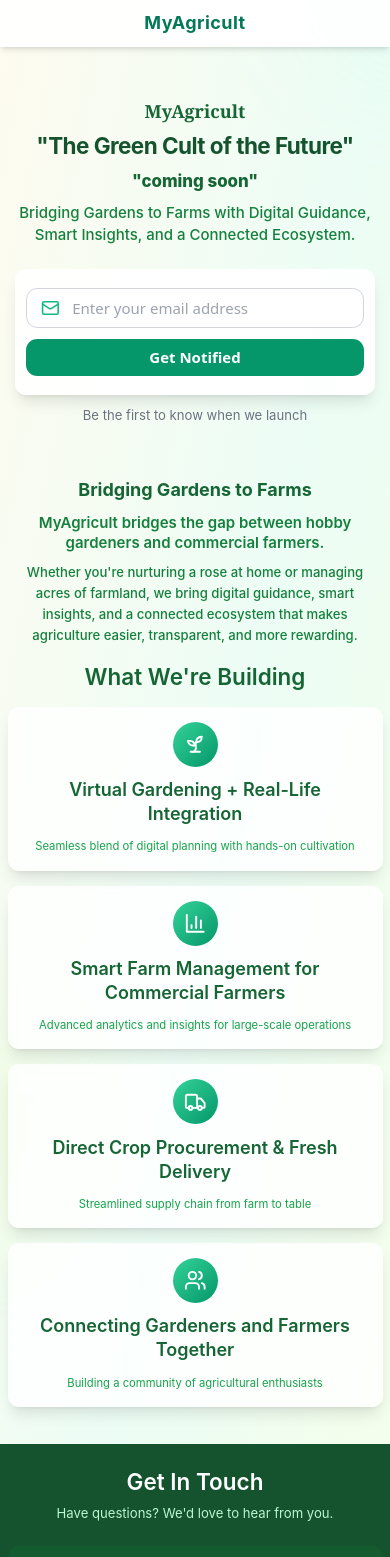
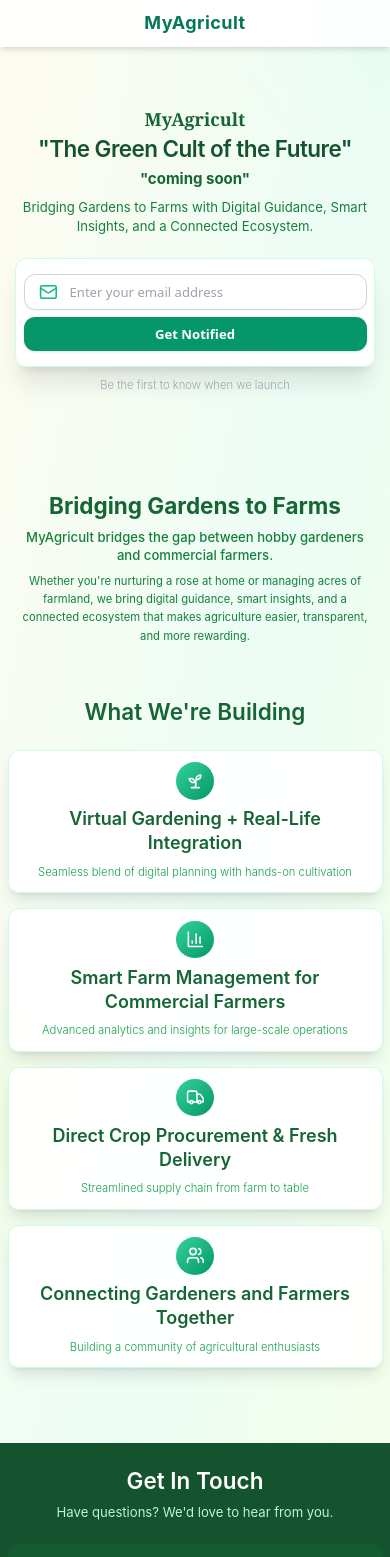
Before and after one commit to TheAPDev/MyAgricult, a React (Vite) app: page / in a window 390 px wide. Shown: the top 1557 px of the page. Built offline with nearby package versions, Linux system fonts and the light colour scheme.

Commit message:
style: polish mobile view for professional look and spacing

```diff
--- a/src/components/About.tsx
+++ b/src/components/About.tsx
@@ -2,15 +2,15 @@ import React from 'react';
 
 const About: React.FC = () => {
   return (
-    <section className="mb-12 sm:mb-20 animate-fade-in-delay-1">
+    <section className="mb-14 sm:mb-24 animate-fade-in-delay-1">
       <div className="max-w-full sm:max-w-5xl mx-auto text-center px-2">
-        <h2 className="text-xl sm:text-2xl md:text-4xl font-bold text-green-800 mb-3 sm:mb-4 leading-tight text-center">
+        <h2 className="text-lg sm:text-2xl md:text-4xl font-bold text-green-800 mb-2 sm:mb-4 leading-tight text-center">
           Bridging Gardens to Farms
         </h2>
-        <p className="text-base sm:text-lg md:text-xl font-semibold text-green-700 mb-2 leading-snug text-center">
+        <p className="text-sm sm:text-base md:text-lg font-medium text-green-700 mb-2 leading-snug text-center">
           MyAgricult bridges the gap between hobby gardeners and commercial farmers.
         </p>
-        <p className="text-sm sm:text-base md:text-lg font-medium text-green-700 leading-relaxed max-w-full sm:max-w-3xl mx-auto text-center">
+        <p className="text-xs sm:text-sm md:text-base font-normal text-green-700 leading-relaxed max-w-full sm:max-w-3xl mx-auto text-center">
           Whether you're nurturing a rose at home or managing acres of farmland, we bring digital guidance, smart insights, and a connected ecosystem that makes agriculture easier, transparent, and more rewarding.
         </p>
       </div>
--- a/src/components/Features.tsx
+++ b/src/components/Features.tsx
@@ -26,9 +26,9 @@ const features = [
 
 const Features: React.FC = () => {
   return (
-    <section className="mb-12 sm:mb-20">
-      <div className="text-center mb-8 sm:mb-12 px-2">
-        <h2 className="text-lg sm:text-2xl md:text-3xl font-semibold text-forest-800 mb-3 sm:mb-4">
+    <section className="mb-14 sm:mb-24">
+      <div className="text-center mb-6 sm:mb-12 px-2">
+        <h2 className="text-base sm:text-2xl md:text-3xl font-semibold text-forest-800 mb-2 sm:mb-4">
           What We're Building
         </h2>
       </div>
@@ -36,16 +36,16 @@ const Features: React.FC = () => {
         {features.map((feature, index) => (
           <div
             key={index}
-            className={`group bg-white/80 backdrop-blur-sm rounded-xl p-4 sm:p-6 shadow-lg hover:shadow-xl transition-all duration-300 transform hover:-translate-y-1 animate-fade-in-delay-2 feature-delay-${index + 1}`}
+            className={`group bg-white/95 backdrop-blur-sm rounded-xl p-3 sm:p-6 shadow-lg hover:shadow-xl transition-all duration-300 transform hover:-translate-y-1 animate-fade-in-delay-2 feature-delay-${index + 1} border border-emerald-100`}
           >
-            <div className="flex flex-col items-center text-center space-y-3 sm:space-y-4">
-              <div className="w-12 h-12 sm:w-16 sm:h-16 bg-gradient-to-br from-emerald-400 to-emerald-600 rounded-full flex items-center justify-center group-hover:scale-110 transition-transform duration-300">
-                <feature.icon className="w-6 h-6 sm:w-8 sm:h-8 text-white" />
+            <div className="flex flex-col items-center text-center space-y-2 sm:space-y-4">
+              <div className="w-10 h-10 sm:w-16 sm:h-16 bg-gradient-to-br from-emerald-400 to-emerald-600 rounded-full flex items-center justify-center group-hover:scale-110 transition-transform duration-300">
+                <feature.icon className="w-5 h-5 sm:w-8 sm:h-8 text-white" />
               </div>
-              <h3 className="text-base sm:text-lg font-semibold text-forest-800 leading-tight">
+              <h3 className="text-sm sm:text-lg font-semibold text-forest-800 leading-tight">
                 {feature.title}
               </h3>
-              <p className="text-forest-600 text-xs sm:text-sm leading-relaxed">
+              <p className="text-forest-600 text-xs sm:text-sm leading-relaxed font-light">
                 {feature.description}
               </p>
             </div>
--- a/src/components/NotifyMe.tsx
+++ b/src/components/NotifyMe.tsx
@@ -50,19 +50,20 @@ const NotifyMe: React.FC = () => {
   };
 
   return (
-    <section className="mb-12 sm:mb-20 animate-fade-in-delay-3">
-      <div className="max-w-full sm:max-w-2xl mx-auto text-center pt-8 sm:pt-16 pb-10 sm:pb-20 px-2">
-        <h1 className="text-2xl sm:text-5xl md:text-7xl font-extrabold text-center text-green-800 mb-2 sm:mb-3 leading-tight font-serif">
+    <section className="mb-16 sm:mb-24 animate-fade-in-delay-3">
+      <div className="max-w-full sm:max-w-2xl mx-auto text-center pt-10 sm:pt-20 pb-10 sm:pb-20 px-2">
+        <h1 className="text-2xl sm:text-4xl md:text-6xl font-extrabold text-center text-green-800 mb-1 sm:mb-2 leading-tight font-serif">
           MyAgricult
         </h1>
-        <h2 className="text-lg sm:text-2xl md:text-3xl font-bold text-center text-green-900 mb-2 sm:mb-4 tracking-tight">
+        <h2 className="text-base sm:text-xl md:text-2xl font-semibold text-center text-green-900 mb-1 sm:mb-2 tracking-tight">
           "The Green Cult of the Future"
         </h2>
-        <div className="text-lg sm:text-2xl md:text-4xl text-green-800 font-extrabold mb-2 sm:mb-4">"coming soon"</div>
-        <p className="text-base sm:text-lg md:text-2xl text-center text-green-700 mb-6 sm:mb-12 font-medium max-w-full sm:max-w-3xl mx-auto">
+        <div className="text-base sm:text-xl md:text-2xl text-green-800 font-bold mb-2 sm:mb-3">"coming soon"</div>
+        <p className="text-sm sm:text-base md:text-lg text-center text-green-700 mb-6 sm:mb-10 font-normal max-w-full sm:max-w-3xl mx-auto">
           Bridging Gardens to Farms with Digital Guidance, Smart Insights, and a Connected Ecosystem.
         </p>
-        <form onSubmit={handleSubmit} className="bg-white/90 rounded-2xl shadow-lg px-3 sm:px-6 py-5 sm:py-8 flex flex-col sm:flex-row items-center justify-center gap-3 sm:gap-4 max-w-full sm:max-w-2xl mx-auto">
+        <div className="bg-white/95 rounded-2xl shadow-xl px-2 sm:px-6 py-4 sm:py-6 flex flex-col sm:flex-row items-center justify-center gap-2 sm:gap-4 max-w-full sm:max-w-2xl mx-auto border border-emerald-100">
+          <form onSubmit={handleSubmit} className="flex flex-col sm:flex-row items-center justify-center w-full gap-2 sm:gap-4">
             <label htmlFor="notify-email" className="sr-only">Email address</label>
             <div className="relative w-full sm:w-auto flex-1">
               <Mail className="absolute left-4 top-1/2 -translate-y-1/2 w-5 h-5 text-emerald-500 pointer-events-none" />
@@ -72,17 +73,18 @@ const NotifyMe: React.FC = () => {
                 value={email}
                 onChange={(e) => setEmail(e.target.value)}
                 placeholder="Enter your email address"
-              className="w-full pl-12 pr-4 py-2 sm:py-3 rounded-lg border border-gray-300 focus:border-blue-500 focus:outline-none text-base sm:text-lg bg-white font-sans"
+                className="w-full pl-12 pr-4 py-2 sm:py-2.5 rounded-lg border border-gray-300 focus:border-emerald-500 focus:outline-none text-sm sm:text-base bg-white font-sans shadow-sm"
               />
             </div>
             <button
               type="submit"
-            className="w-full sm:w-auto bg-emerald-600 hover:bg-emerald-700 text-white font-bold py-2 sm:py-3 px-6 sm:px-8 rounded-lg transition-all duration-200 text-base sm:text-lg font-sans"
+              className="w-full sm:w-auto bg-emerald-600 hover:bg-emerald-700 text-white font-semibold py-2 sm:py-2.5 px-4 sm:px-8 rounded-lg transition-all duration-200 text-sm sm:text-base font-sans shadow"
             >
               Get Notified
             </button>
           </form>
-        <div className="text-gray-500 text-sm sm:text-base mt-3 sm:mt-4 text-center">Be the first to know when we launch</div>
+        </div>
+        <div className="text-gray-400 text-xs sm:text-sm mt-3 sm:mt-4 text-center font-light">Be the first to know when we launch</div>
         {/* Status Message */}
         {message && (
           <div className={`mt-3 sm:mt-4 p-2 sm:p-3 rounded-lg flex items-center justify-center space-x-2 ${
```
Lines whose indentation alone changed are shown as unchanged.
